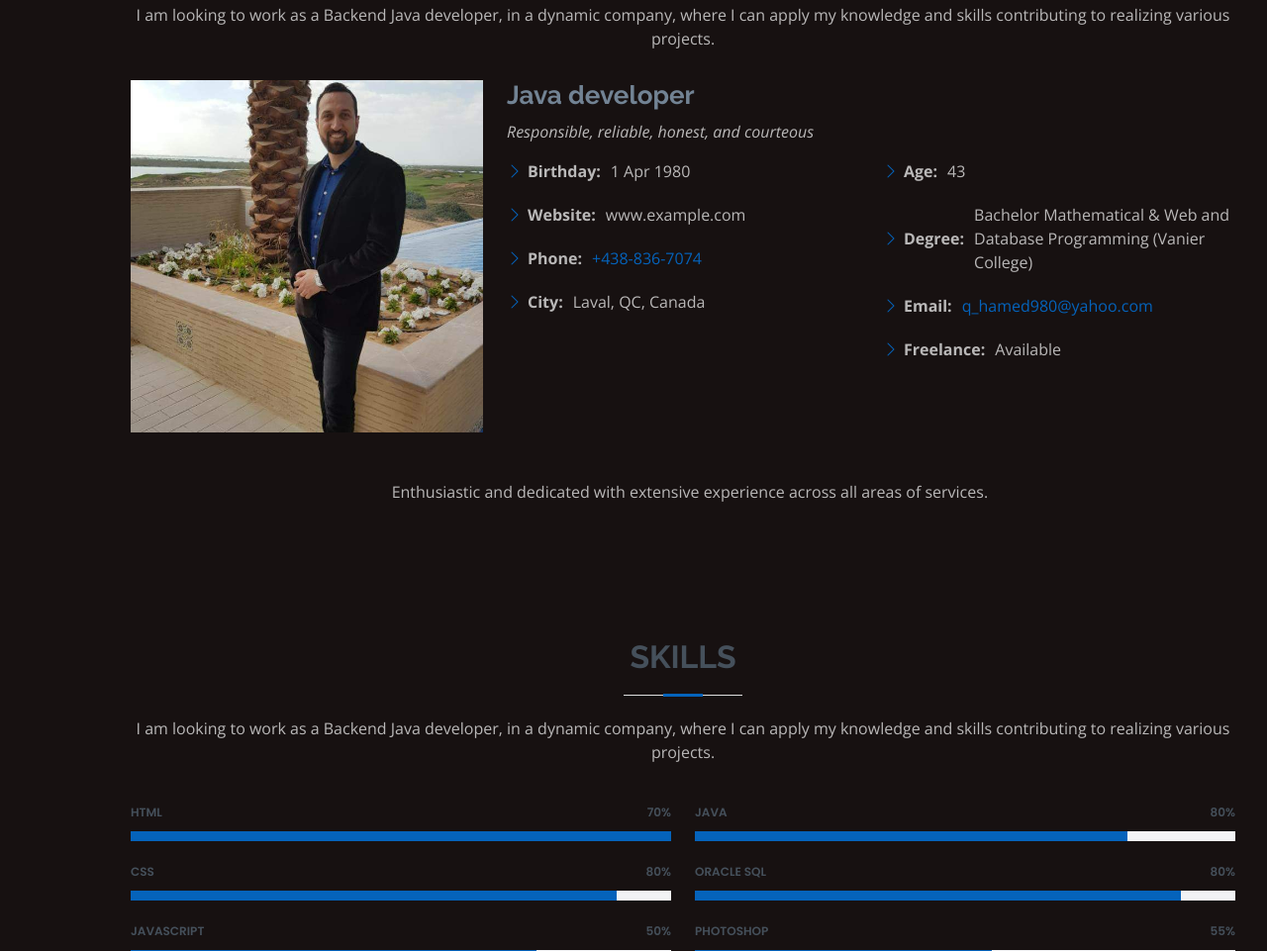
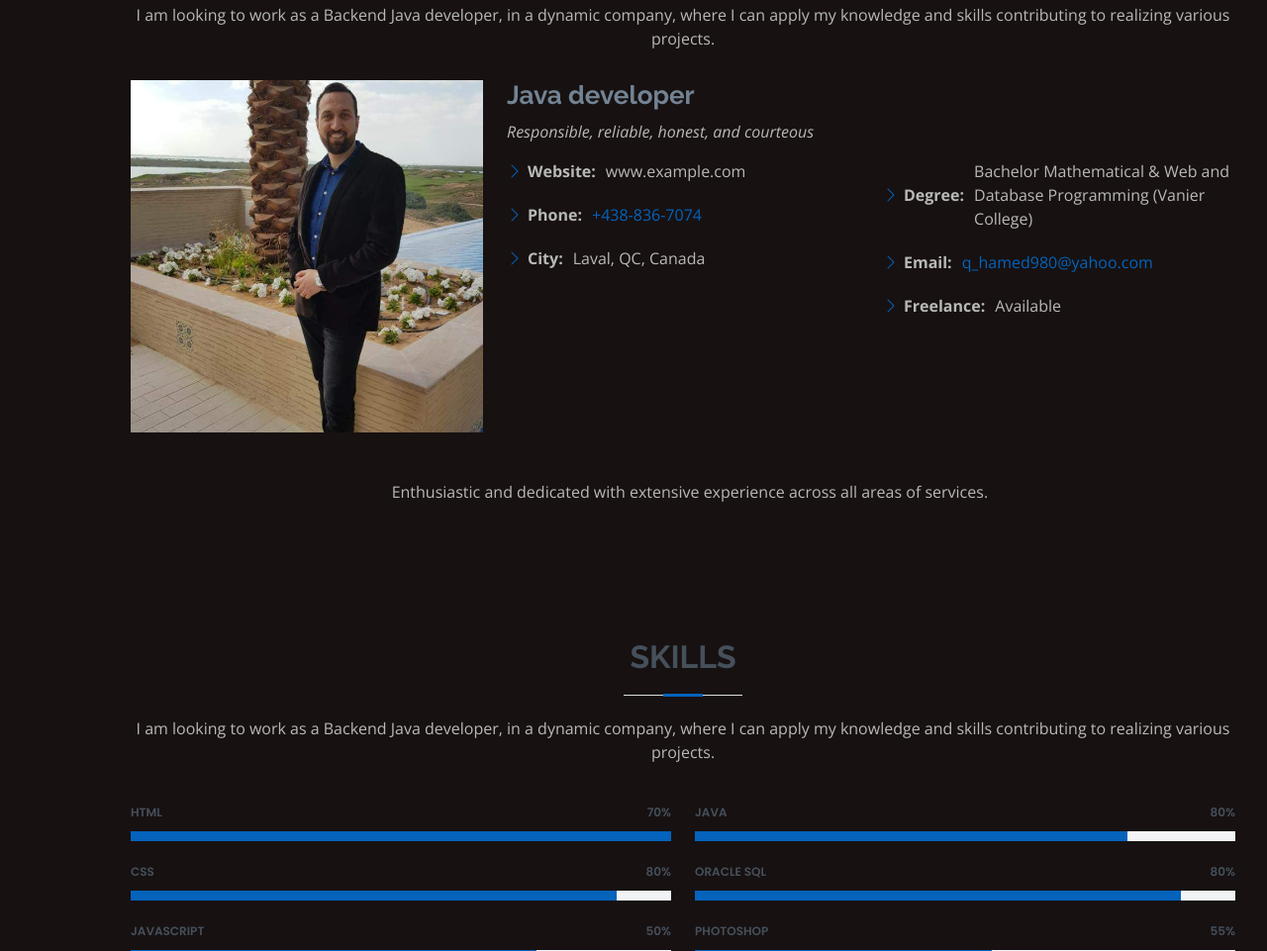
Before and after one commit to QutaibaHamed80/CV.Qutaiba, a plain HTML site: page index.html in a window 1280 px wide. Shown: the part 935-1896 px from the top of the page at 99% size. Drawn offline with nearby package versions, Linux system fonts and the light colour scheme.

Commit message:
creat cv

```diff
--- a/index.html
+++ b/index.html
@@ -134,10 +134,7 @@
               <div class="row">
                 <div class="col-lg-6">
                   <ul>
-                    <li>
-                      <i class="bi bi-chevron-right"></i>
-                      <strong>Birthday:</strong> <span>1 Apr 1980</span>
-                    </li>
+
                     <li>
                       <i class="bi bi-chevron-right"></i>
                       <strong>Website:</strong> <span>www.example.com</span>
@@ -155,10 +152,7 @@
                 </div>
                 <div class="col-lg-6">
                   <ul>
-                    <li>
-                      <i class="bi bi-chevron-right"></i> <strong>Age:</strong>
-                      <span>43</span>
-                    </li>
+
                     <li>
                       <i class="bi bi-chevron-right"></i>
                       <strong>Degree:</strong>
```
